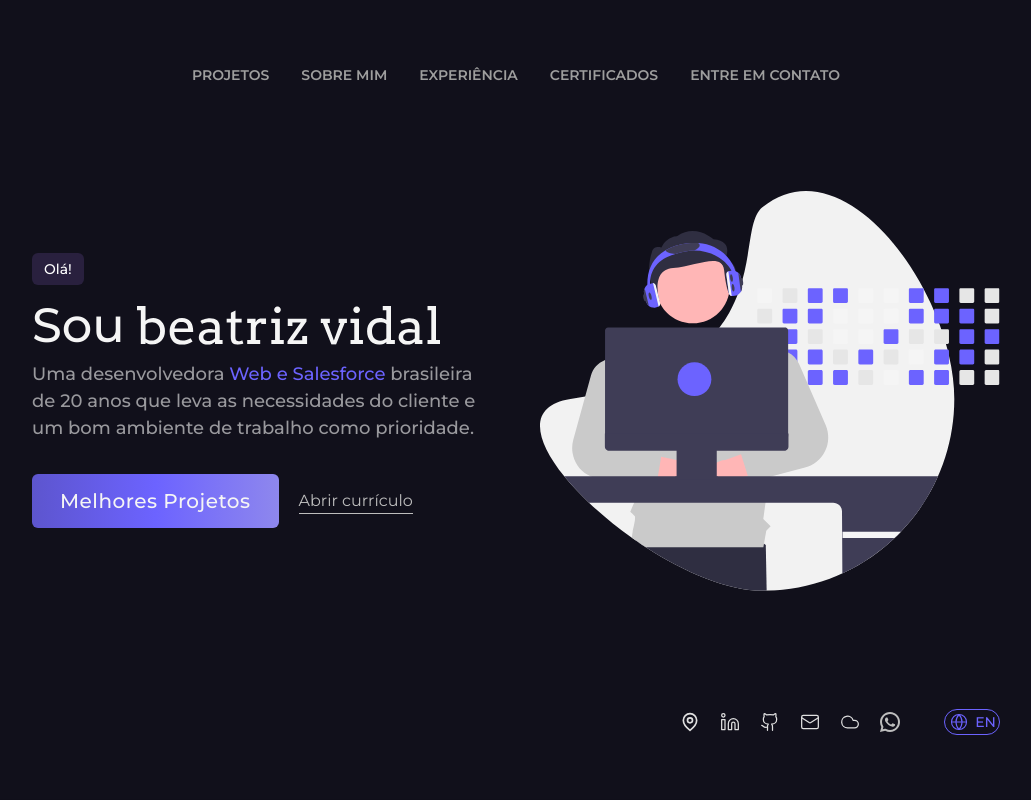
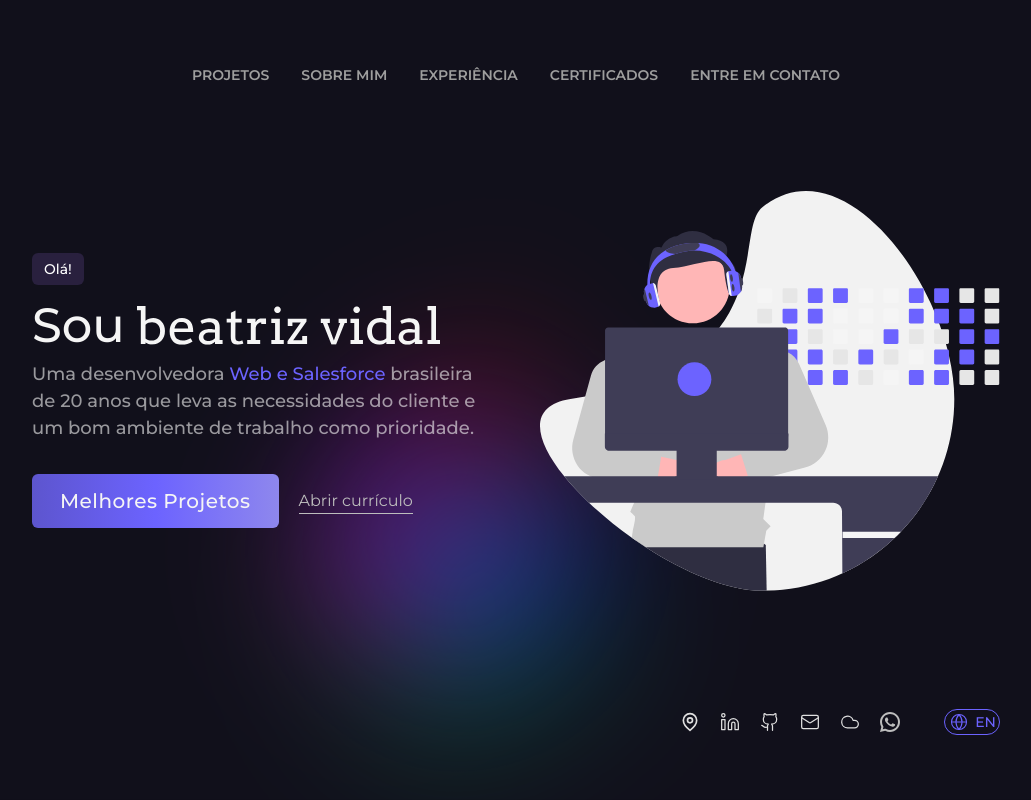
Before and after one commit to biavidalf/beatriz-vidal-portfolio, a React (Vite) app: page / in a window 1280 px wide. Shown: the top 800 px of the page, without its empty margins (124-1155 px from the left). Built offline with nearby package versions, Linux system fonts and the light colour scheme.

Commit message:
:lipstick: design: Blob mesh gradient circular animation

```diff
--- a/src/components/Sections/Hero/index.jsx
+++ b/src/components/Sections/Hero/index.jsx
@@ -38,7 +38,7 @@
     <>
       <header
         id="hero"
-        className="4xl:max-w-6xl relative m-auto flex h-screen flex-col items-center gap-16 px-7 py-6 md:w-full md:max-w-5xl md:justify-evenly"
+        className="4xl:max-w-6xl relative z-10 m-auto flex h-screen flex-col items-center gap-16 px-7 py-6 md:w-full md:max-w-5xl md:justify-evenly"
       >
         <nav className="flex w-full flex-wrap items-center justify-between sm:hidden">
           <img src={Logo} alt="Beatriz Vidal Logo" />
@@ -214,6 +214,14 @@
           pdfPath="resume/BeatrizVidalCurriculo.pdf"
         />
       </header>
+
+      <div className="absolute left-0 top-0 z-0 h-screen w-full overflow-hidden">
+        <img
+          src="/bg-hero.svg"
+          alt=""
+          className="circle w-42 blur-2xl lg:w-[600px]"
+        />
+      </div>
     </>
   );
 }
--- a/src/index.css
+++ b/src/index.css
@@ -16,3 +16,25 @@
     animation-play-state: paused;
   }
 }
+
+@keyframes circular-motion {
+  0% {
+    transform: translate(0, 30%) rotate(0deg);
+  }
+  25% {
+    transform: translate(30%, 0) rotate(90deg);
+  }
+  50% {
+    transform: translate(100%, 20%) rotate(180deg);
+  }
+  75% {
+    transform: translate(30%, 40%) rotate(270deg);
+  }
+  100% {
+    transform: translate(0, 30%) rotate(360deg);
+  }
+}
+
+.circle {
+  animation: circular-motion 10s infinite linear;
+}
--- a/tailwind.config.js
+++ b/tailwind.config.js
@@ -25,7 +25,8 @@
       },
       backgroundImage: {
         "bg-mesh": "url('/mesh.png')",
-        "bg-intro": "url('/bg-intro.png')"
+        "bg-intro": "url('/bg-intro.png')",
+        "bg-hero": "url('/bg-hero.svg')"
       },
     },
     animation: {
```
Also changed, not shown: public/bg-hero.svg (added).
